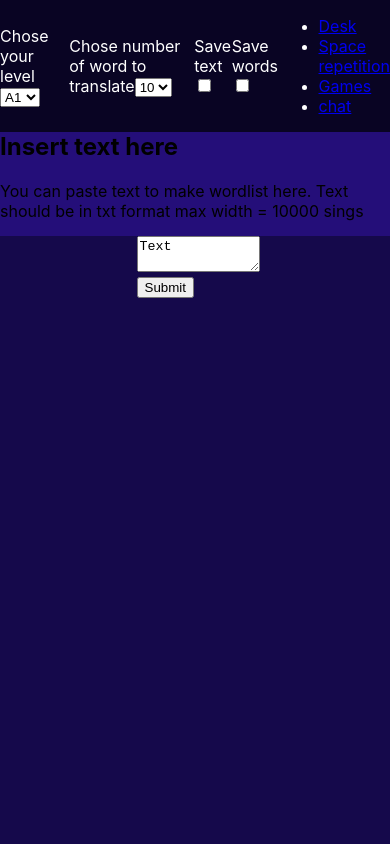
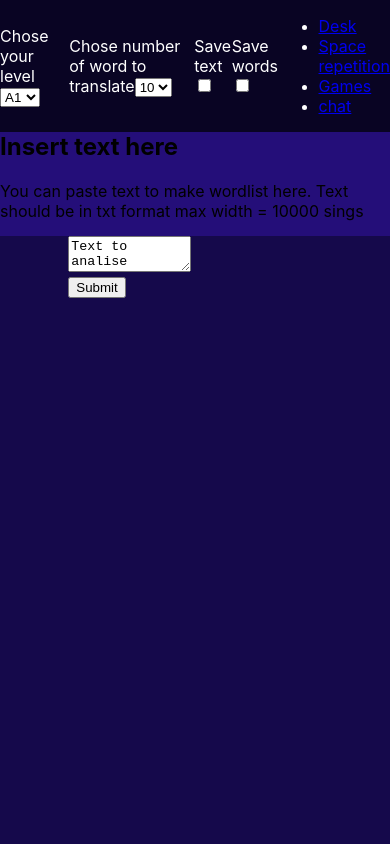
Before and after one commit to yarov475/word-kata, a React (Create React App) app: page / in a window 390 px wide. Shown: the top 844 px of the page. Built offline with nearby package versions, Linux system fonts and the light colour scheme; no server answers.

Commit message:
write list of word todo write word audio phonetic

```diff
--- a/src/App.js
+++ b/src/App.js
@@ -8,7 +8,7 @@ import Header from "./components/Header/Heder";
 import Footer from "./components/Footer/Footer";
 
 function App() {
-    const [word, setWord] = useState('');
+    const [words, setWords] = useState([]);
     const [meaningsArr, setMeanings] = useState([]);
 
 
@@ -19,7 +19,7 @@ function App() {
          * @returns {Promise<void>}
      */
 
-const dictionaryApi = async () => {
+const dictionaryApi = async (word) => {
     try {
       const data = await axios.get(
         `https://api.dictionaryapi.dev/api/v2/entries/en/${word}`
@@ -38,8 +38,8 @@ const dictionaryApi = async () => {
      * with new word
      */
   useEffect(() => {
-    dictionaryApi();
-  }, [word]);
+    words.map((word)=>{dictionaryApi(word)});
+  }, [words]);
 
     return (
         <div className="App">
@@ -47,8 +47,8 @@ const dictionaryApi = async () => {
             <Glossary
                 setMeanings={setMeanings}
                 meaningsArr={meaningsArr}
-                setWord={setWord}
-                word={word}
+                setWords={setWords}
+                words={words}
             />
             <Footer/>
 
--- a/src/components/Glosssary/Glossary.js
+++ b/src/components/Glosssary/Glossary.js
@@ -8,7 +8,7 @@ import s from './Glossary.module.css'
 import Footer from "../Footer/Footer";
 import Labels from "../Labels/Labels";
 
-export default function Glossary({setWord,meaningsArr, word, setMeanings}) {
+export default function Glossary({setWords,meaningsArr, words, setMeanings}) {
 
     return (
         <>
@@ -18,17 +18,19 @@ export default function Glossary({setWord,meaningsArr, word, setMeanings}) {
 
 
                 <InputText
-                    setWord={setWord}
-                    word={word}
+                    setWords={setWords}
+                    words={words}
                 />
 
-
-                <Definitions_TEST
-                    setWord = {setWord}
+<div>
+    <Definitions_TEST
+                    setWords = {setWords}
                     setMeanings = {setMeanings}
                     meaningsArr={meaningsArr}
-                    word={word}
+                    words={words}
                 />
+</div>
+
 
             </div>
 
--- a/src/components/InputTExt/InputText.js
+++ b/src/components/InputTExt/InputText.js
@@ -1,16 +1,18 @@
 import React, {useState} from "react";
 import s from './InputText.module.css'
-export default function InputText({setWord, word}) {
+import findTopWords from "../findtopWords/findTopWords";
+export default function InputText({setWords, words}) {
 
-    let initText = 'Text'
+    let initText = 'Text to analise'
     /**
      * set one word to fetch fn
      * @param e
      */
     const handleTExt = (e) => {
         e.preventDefault()
-        const text = e.target.elements.textToanalize.value;
-        setWord(text)
+        const str = e.target.elements.textToanalize.value;
+        let listArr = findTopWords(str)
+        setWords(listArr)
     }
 
     return (
```
